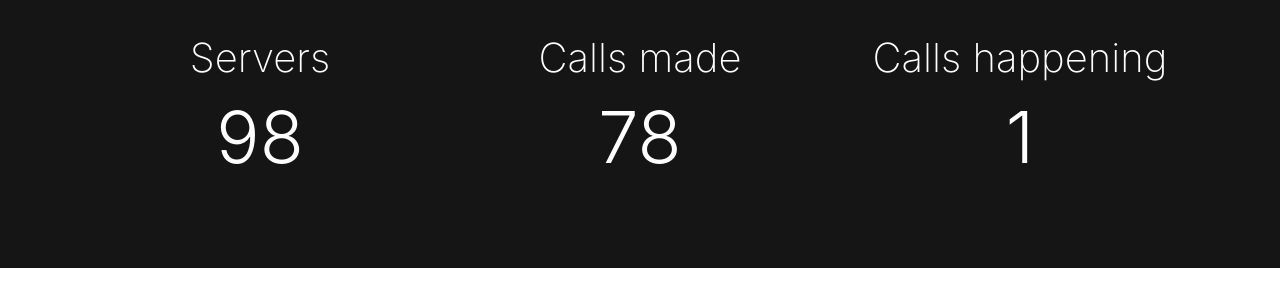
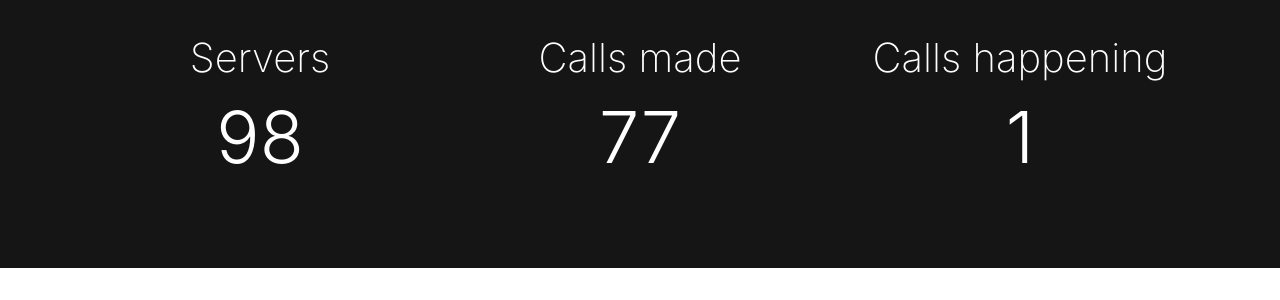
Before and after one commit to tumblenet/tnphone.tumblenet.ga, a Jekyll site: the page built from index.html, in a window 1280 px wide and 900 px high, scrolled down 443 px. Shown: the part 167-467 px from the top of the window. Built offline with Jekyll 4.4.1, drawn with Linux system fonts in a browser that asks for light colours; nearby versions of some CDN libraries.

Commit message:
Update Phones feed

```diff
--- a/_data/phones.json
+++ b/_data/phones.json
@@ -1,5 +1,5 @@
 {
-	"callsMade": 78,
+	"callsMade": 77,
 	"servers": 98,
 	"currentCalls": 1
 }
```
